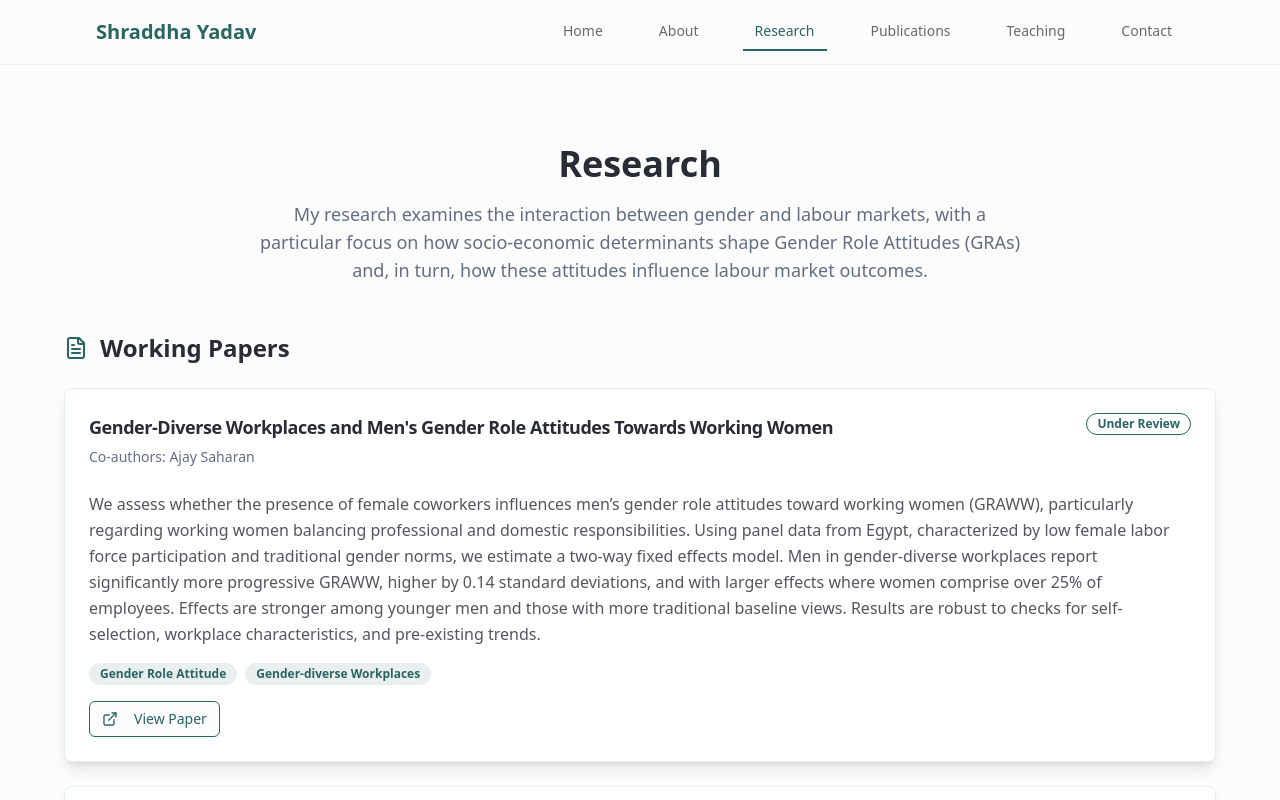
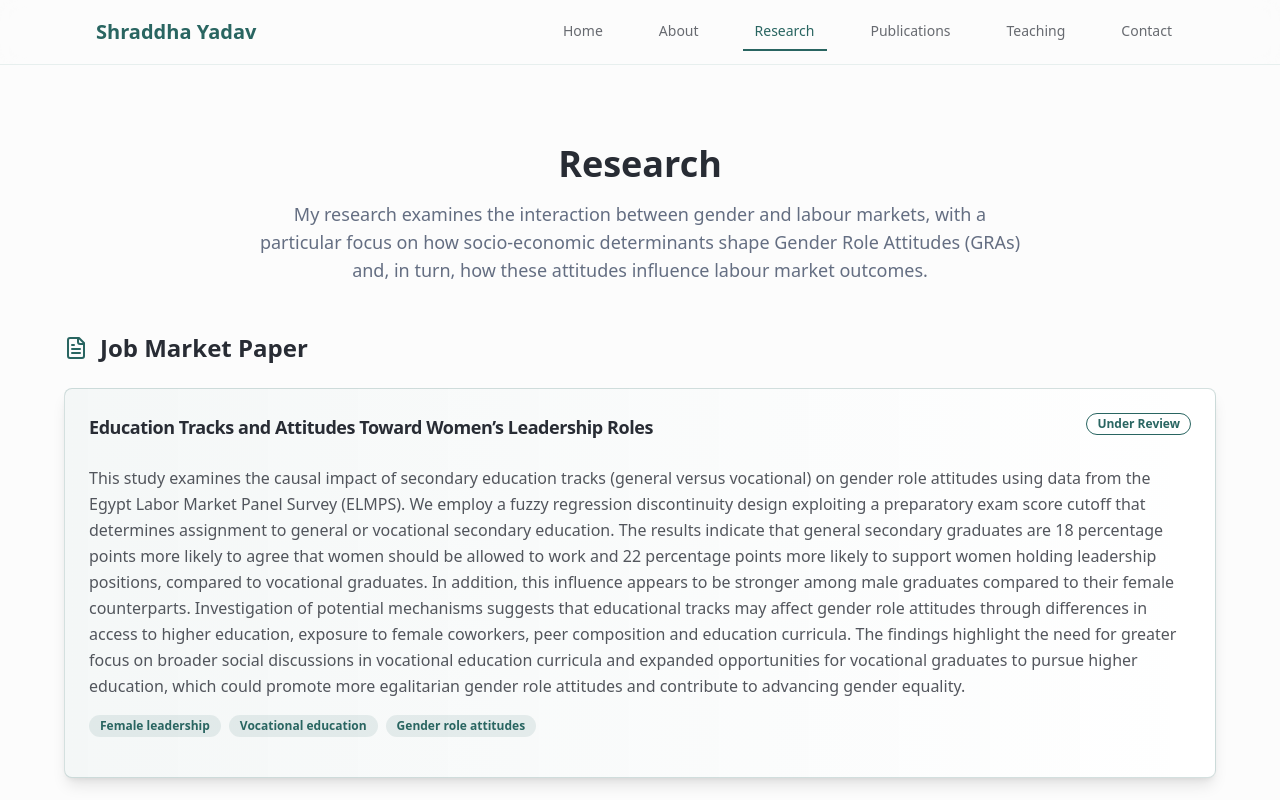
Before and after one commit to economicbot/website, a React (Vite) app: page / in a window 1280 px wide. Both pictures are taken after a click on the button "View Research". Shown: the top 800 px of the page. Built offline with nearby package versions, Linux system fonts and the light colour scheme.

Commit message:
Update website: add job market paper section, comment out Google Scholar, update teaching section and research abstracts

```diff
--- a/src/components/HeroSection.tsx
+++ b/src/components/HeroSection.tsx
@@ -9,7 +9,7 @@ interface HeroSectionProps {
 const HeroSection = ({ onSectionChange }: HeroSectionProps) => {
   const socialLinks = [
     { name: "Email", href: "mailto:shraddhay@igidr.ac.in", icon: Mail },
-    { name: "Google Scholar", href: "#", icon: ExternalLink },
+    // { name: "Google Scholar", href: "#", icon: ExternalLink },
     // { name: "ResearchGate", href: "#", icon: ExternalLink },
     // { name: "LinkedIn", href: "#", icon: ExternalLink },
     { name: "ORCID", href: "https://orcid.org/0009-0000-1720-6329", icon: ExternalLink },
--- a/src/components/ResearchSection.tsx
+++ b/src/components/ResearchSection.tsx
@@ -4,6 +4,15 @@ import { Button } from "@/components/ui/button";
 import { ExternalLink, FileText, Award } from "lucide-react";
 
 const ResearchSection = () => {
+  const JobMarketPaper = [
+    {
+      title: "Education Tracks and Attitudes Toward Women’s Leadership Roles",
+      abstract: "This study examines the causal impact of secondary education tracks (general versus vocational) on gender role attitudes using data from the Egypt Labor Market Panel Survey (ELMPS). We employ a fuzzy regression discontinuity design exploiting a preparatory exam score cutoff that determines assignment to general or vocational secondary education. The results indicate that general secondary graduates are 18 percentage points more likely to agree that women should be allowed to work and 22 percentage points more likely to support women holding leadership positions, compared to vocational graduates. In addition, this influence appears to be stronger among male graduates compared to their female counterparts. Investigation of potential mechanisms suggests that educational tracks may affect gender role attitudes through differences in access to higher education, exposure to female coworkers, peer composition and education curricula. The findings highlight the need for greater focus on broader social discussions in vocational education curricula and expanded opportunities for vocational graduates to pursue higher education, which could promote more egalitarian gender role attitudes and contribute to advancing gender equality.",
+      coauthors: [],
+      status: "Under Review",
+      keywords: ["Female leadership", "Vocational education", "Gender role attitudes"]
+    }
+  ]
   const workingPapers = [
     {
       title: "Gender-Diverse Workplaces and Men's Gender Role Attitudes Towards Working Women",
@@ -11,21 +20,14 @@ const ResearchSection = () => {
       status: "Under Review",
       coauthors: ["Ajay Saharan"],
       keywords: ["Gender Role Attitude", "Gender-diverse Workplaces"]
-    },
-    {
-      title: "Education Tracks and Attitudes Toward Women’s Leadership Roles",
-      abstract: "This study examines the causal impact of secondary education tracks—general versus vocational—on attitudes toward women's leadership roles in Egypt. Using data from the Egypt Labor Market Panel Survey (ELMPS) 2012 and 2018, we apply a fuzzy regression discontinuity design based on a cutoff in preparatory exam scores that channel students into vocational or general secondary education. The results indicate that individuals who complete the general secondary track are 32 percentage points more likely to support the idea of women in leadership roles. In addition, this influence appears to be stronger among male graduates compared to their female counterparts. Investigation of potential mechanisms suggests that the impact of general secondary education on these attitudes may operate through increased access to higher education and a higher probability of exposure to female colleagues in the workplace. The findings suggest that placing greater focus on broader social discussions in vocational education curricula and expanding opportunities for vocational graduates to pursue higher education could promote more egalitarian attitudes and contribute to advancing gender equality in leadership roles.",
-      coauthors: [],
-      status: "Working Paper",
-      keywords: ["Female leadership", "Vocational education", "Gender role attitudes"]
-    },
-    {
-      title: "Marriage and Gender Role Attitudes",
-      abstract: "Despite progress towards a more gender equal society, substantial gender-based disparities persist in the division of paid and unpaid work, often underpinned by deeply rooted attitudes surrounding gender appropriate roles in work and family life. Therefore, understanding how gender role attitudes form is crucial for addressing persistent gender-based disparities in the labor market and beyond. Using longitudinal data from Egypt, this study examines how key life-events such as marriage and parenthood shape the gender role attitudes of men and women. We find that marriage leads to a significant shift towards more conservative attitudes among women, with no comparable shift observed after parenthood. For men, no statistically significant change is observed after transition to either marriage or parenthood. Notably, the observed shift towards more conservative attitudes among women is driven primarily by women who were relatively more progressive before marriage. Additionally, we find that the absolute distance between the gender role attitude index of women and their husbands declines post marriage, suggesting that women may adjust their views to align more closely with a new, gendered marital identity.",
-      status: "Draft",
-      coauthors: ["Kajari Saha", "Koustuv Saha"],
-      keywords: ["Gender Role Attitudes", "Labour Market Outcomes"]
     }
+    // {
+    //   title: "Marriage and Gender Role Attitudes",
+    //   abstract: "Despite progress towards a more gender equal society, substantial gender-based disparities persist in the division of paid and unpaid work, often underpinned by deeply rooted attitudes surrounding gender appropriate roles in work and family life. Therefore, understanding how gender role attitudes form is crucial for addressing persistent gender-based disparities in the labor market and beyond. Using longitudinal data from Egypt, this study examines how key life-events such as marriage and parenthood shape the gender role attitudes of men and women. We find that marriage leads to a significant shift towards more conservative attitudes among women, with no comparable shift observed after parenthood. For men, no statistically significant change is observed after transition to either marriage or parenthood. Notably, the observed shift towards more conservative attitudes among women is driven primarily by women who were relatively more progressive before marriage. Additionally, we find that the absolute distance between the gender role attitude index of women and their husbands declines post marriage, suggesting that women may adjust their views to align more closely with a new, gendered marital identity.",
+    //   status: "Draft",
+    //   coauthors: ["Kajari Saha", "Koustuv Saha"],
+    //   keywords: ["Gender Role Attitudes", "Labour Market Outcomes"]
+    // }
   ];
 
   const publications = [
@@ -73,6 +75,45 @@ const ResearchSection = () => {
 
           </p>
         </div>
+
+        {/* Job Market Paper */}
+        {JobMarketPaper.length > 0 && (
+          <div className="mb-12">
+            <h3 className="text-2xl font-semibold text-foreground mb-6 flex items-center">
+              <FileText className="mr-3 h-6 w-6 text-primary" />
+              Job Market Paper
+            </h3>
+            <div className="space-y-6">
+              {JobMarketPaper.map((paper, index) => (
+                <Card key={index} className="shadow-lg border-primary/20 hover:shadow-xl transition-shadow bg-gradient-to-r from-primary/5 to-transparent">
+                  <CardHeader>
+                    <div className="flex justify-between items-start">
+                      <CardTitle className="text-lg text-foreground">{paper.title}</CardTitle>
+                      <Badge variant="outline" className="border-primary text-primary">
+                        {paper.status}
+                      </Badge>
+                    </div>
+                    {paper.coauthors.length > 0 && (
+                      <p className="text-sm text-muted-foreground">
+                        Co-authors: {paper.coauthors.join(", ")}
+                      </p>
+                    )}
+                  </CardHeader>
+                  <CardContent>
+                    <p className="text-foreground/80 mb-4">{paper.abstract}</p>
+                    <div className="flex flex-wrap gap-2 mb-4">
+                      {paper.keywords.map((keyword, i) => (
+                        <Badge key={i} variant="secondary" className="text-xs bg-primary/10 text-primary">
+                          {keyword}
+                        </Badge>
+                      ))}
+                    </div>
+                  </CardContent>
+                </Card>
+              ))}
+            </div>
+          </div>
+        )}
 
         {/* Working Papers */}
         <div className="mb-12">
```
